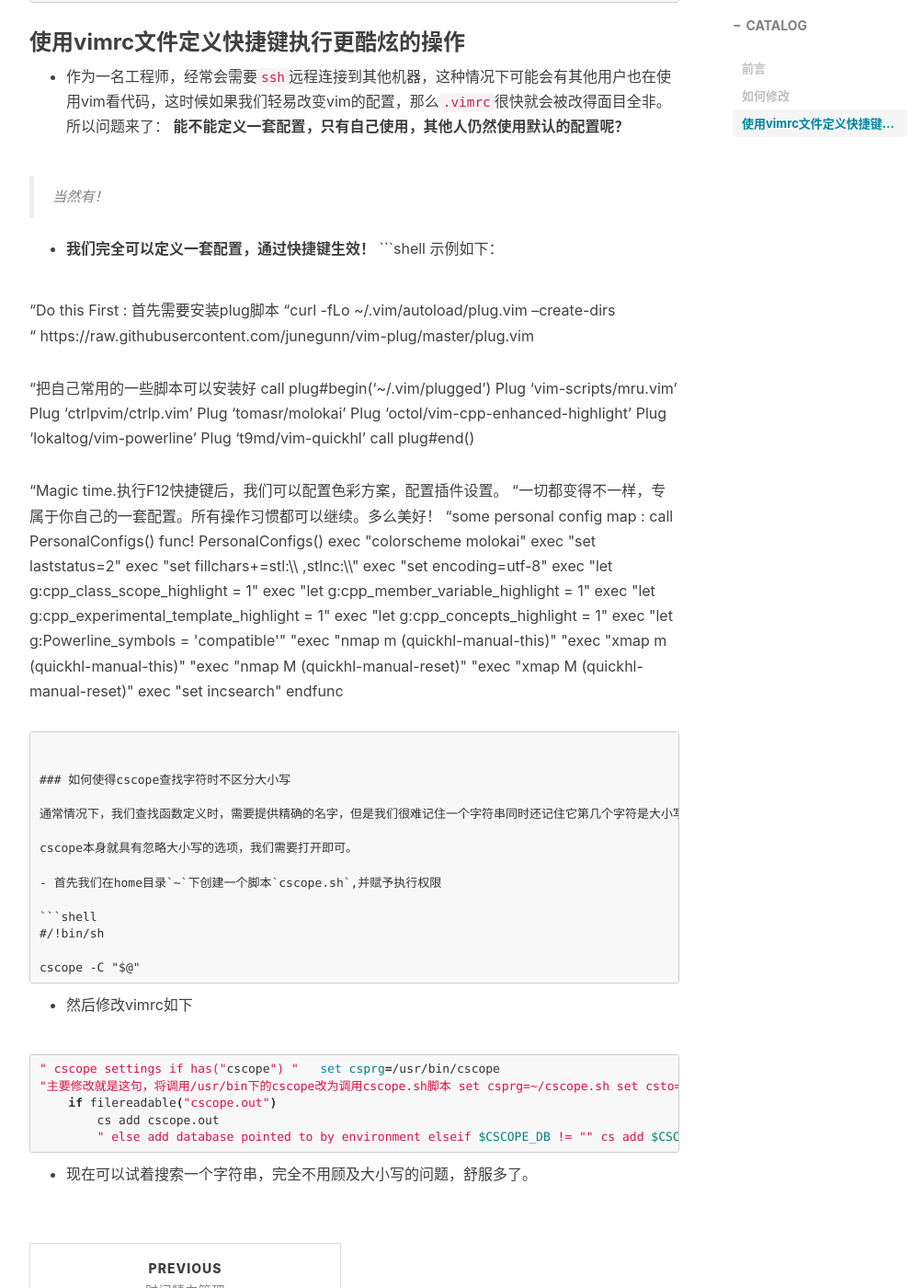
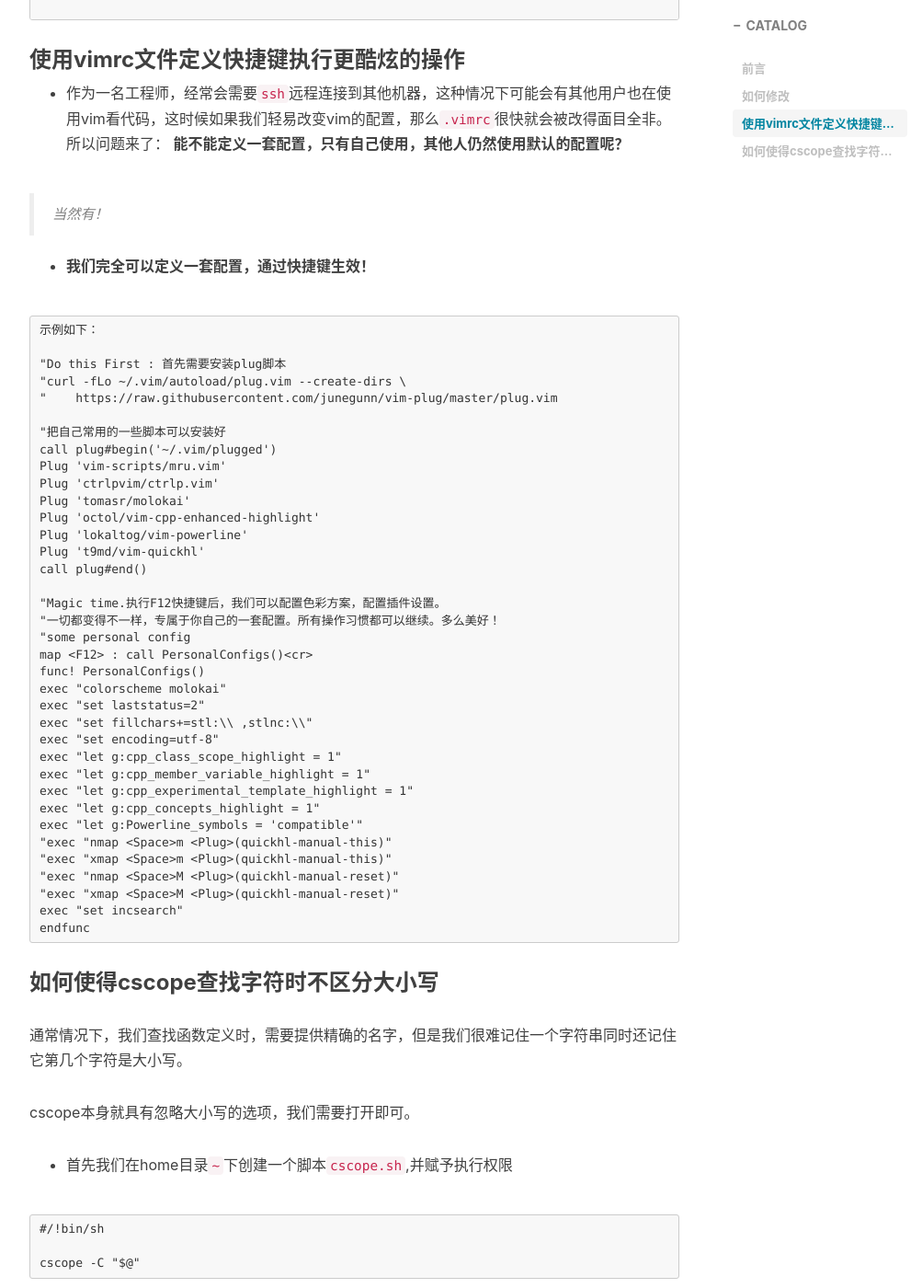
Before and after one commit to kinlin/kinlin.github.io, a Jekyll site: the page built from _posts/2019-04-01-How-to-dynamic-update-the-tags-with-cscope.md, in a window 1280 px wide and 1400 px high, scrolled down 1266 px. Shown: the whole window at 92% size, without its empty margins (233-1236 px from the left). Built offline with Jekyll 4.4.1, drawn with Linux system fonts in a browser that asks for light colours; nearby versions of some CDN libraries; comment, search, counter and statistics services are not loaded; some of the changed text lies outside the part shown.

Commit message:
correct 2nd text

````diff
--- a/_posts/2019-04-01-How-to-dynamic-update-the-tags-with-cscope.md
+++ b/_posts/2019-04-01-How-to-dynamic-update-the-tags-with-cscope.md
@@ -57,7 +58,8 @@ date;
 > 当然有！
 
 - **我们完全可以定义一套配置，通过快捷键生效！**
-```shell
+
+```
 示例如下：
 
 "Do this First : 首先需要安装plug脚本
@@ -105,7 +107,7 @@ cscope本身就具有忽略大小写的选项，我们需要打开即可。
 
 - 首先我们在home目录`~`下创建一个脚本`cscope.sh`,并赋予执行权限
 
-```shell
+```
 #/!bin/sh
 
 cscope -C "$@"
@@ -113,7 +115,7 @@ cscope -C "$@"
 
 - 然后修改vimrc如下
 
-```shell
+```
 " cscope settings
 if has("cscope")
 "   set csprg=/usr/bin/cscope
````
Also changed, not shown: other parts of _posts/2019-04-01-How-to-dynamic-update-the-tags-with-cscope.md (+1 -0 lines).
